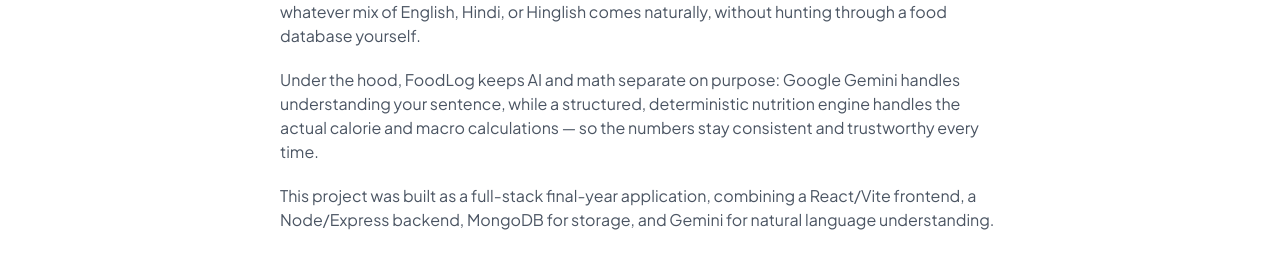
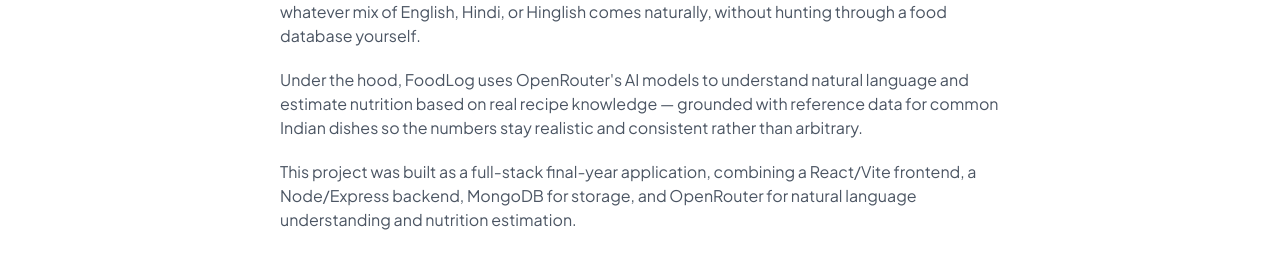
Before and after one commit to Anshu-1506/FoodLog, a React (Vite) app in the folder frontend/: page /about in a window 1280 px wide. Shown: the part 331-600 px from the top of the page. Built offline with nearby package versions, Linux system fonts and the light colour scheme; no server answers.

Commit message:
Replace Gemini references, remove fake stats

```diff
--- a/frontend/src/pages/AboutUs.jsx
+++ b/frontend/src/pages/AboutUs.jsx
@@ -15,16 +15,15 @@
           through a food database yourself.
         </p>
         <p>
-          Under the hood, FoodLog keeps AI and math separate on purpose: Google Gemini handles
-          understanding your sentence, while a structured, deterministic nutrition engine handles the
-          actual calorie and macro calculations — so the numbers stay consistent and trustworthy every
-          time.
-        </p>
-        <p>
-          This project was built as a full-stack final-year application, combining a React/Vite
-          frontend, a Node/Express backend, MongoDB for storage, and Gemini for natural language
-          understanding.
-        </p>
+  Under the hood, FoodLog uses OpenRouter's AI models to understand natural language and estimate
+  nutrition based on real recipe knowledge — grounded with reference data for common Indian dishes
+  so the numbers stay realistic and consistent rather than arbitrary.
+</p>
+<p>
+  This project was built as a full-stack final-year application, combining a React/Vite
+  frontend, a Node/Express backend, MongoDB for storage, and OpenRouter for natural language
+  understanding and nutrition estimation.
+</p>
       </div>
     </div>
   </div>;
--- a/frontend/src/pages/Features.jsx
+++ b/frontend/src/pages/Features.jsx
@@ -4,11 +4,10 @@
   icon: Utensils,
   title: 'Natural Language Logging',
   desc: 'Type your meal the way you\'d say it out loud — "2 aloo parathe aur chai" — no manual food search needed.'
-}, {
-  icon: Sparkles,
-  title: 'AI-Powered Parsing',
-  desc: 'Gemini identifies food items and quantities from your text, while a structured food database handles the actual nutrition math.'
-}, {
+}, { icon: Sparkles,
+   title: 'AI-Powered Parsing',
+    desc: 'OpenRouter AI identifies food items and quantities from your text, then estimates nutrition based on real cooking methods and portion sizes.'
+   }, {
   icon: Target,
   title: 'Remaining Nutrition Budget',
   desc: 'See exactly how many calories, protein, carbs and fat you have left for the day — updated the moment you log a meal.'
--- a/frontend/src/pages/HowItWorks.jsx
+++ b/frontend/src/pages/HowItWorks.jsx
@@ -5,11 +5,10 @@
   icon: MessageSquare,
   title: 'Describe your meal',
   desc: 'Type naturally in English, Hindi, or Hinglish — "Lunch mein 4 roti, dal, rice aur salad khaya".'
-}, {
-  icon: Cpu,
-  title: 'AI + database calculate nutrition',
-  desc: 'Gemini identifies the food items and quantities. A structured food database then deterministically calculates calories, protein, carbs and fat — so results stay accurate and consistent.'
-}, {
+}, { icon: Cpu,
+   title: 'AI analyzes your meal',
+   desc: 'OpenRouter AI identifies the food items and quantities, then estimates calories, protein, carbs and fat based on typical Indian recipe preparations and serving sizes.'
+ }, {
   icon: BarChart3,
   title: 'See your dashboard update',
   desc: 'Your remaining calorie and macro budget, weekly charts, and AI suggestions update instantly based on what you just logged.'
--- a/frontend/src/pages/LandingPage.jsx
+++ b/frontend/src/pages/LandingPage.jsx
@@ -36,16 +36,16 @@
 
           <div className="flex flex-wrap gap-6 sm:gap-8 mt-8 pt-6 border-t border-gray-100">
   <div>
-              <p className="text-lg sm:text-xl font-bold text-gray-900">10,000+</p>
-              <p className="text-xs sm:text-sm text-gray-400">Happy Users</p>
+    <p className="text-lg sm:text-xl font-bold text-gray-900">100%</p>
+    <p className="text-xs sm:text-sm text-gray-400">Free to Use</p>
   </div>
   <div>
-              <p className="text-lg sm:text-xl font-bold text-gray-900">4.8/5</p>
-              <p className="text-xs sm:text-sm text-gray-400">User Rating</p>
+    <p className="text-lg sm:text-xl font-bold text-gray-900">AI-Powered</p>
+    <p className="text-xs sm:text-sm text-gray-400">Nutrition Estimates</p>
   </div>
   <div>
-              <p className="text-lg sm:text-xl font-bold text-gray-900">100%</p>
-              <p className="text-xs sm:text-sm text-gray-400">Data Privacy</p>
+    <p className="text-lg sm:text-xl font-bold text-gray-900">Hinglish</p>
+    <p className="text-xs sm:text-sm text-gray-400">Supported</p>
   </div>
 </div>
         </div>
```
Lines whose indentation alone changed are shown as unchanged.
